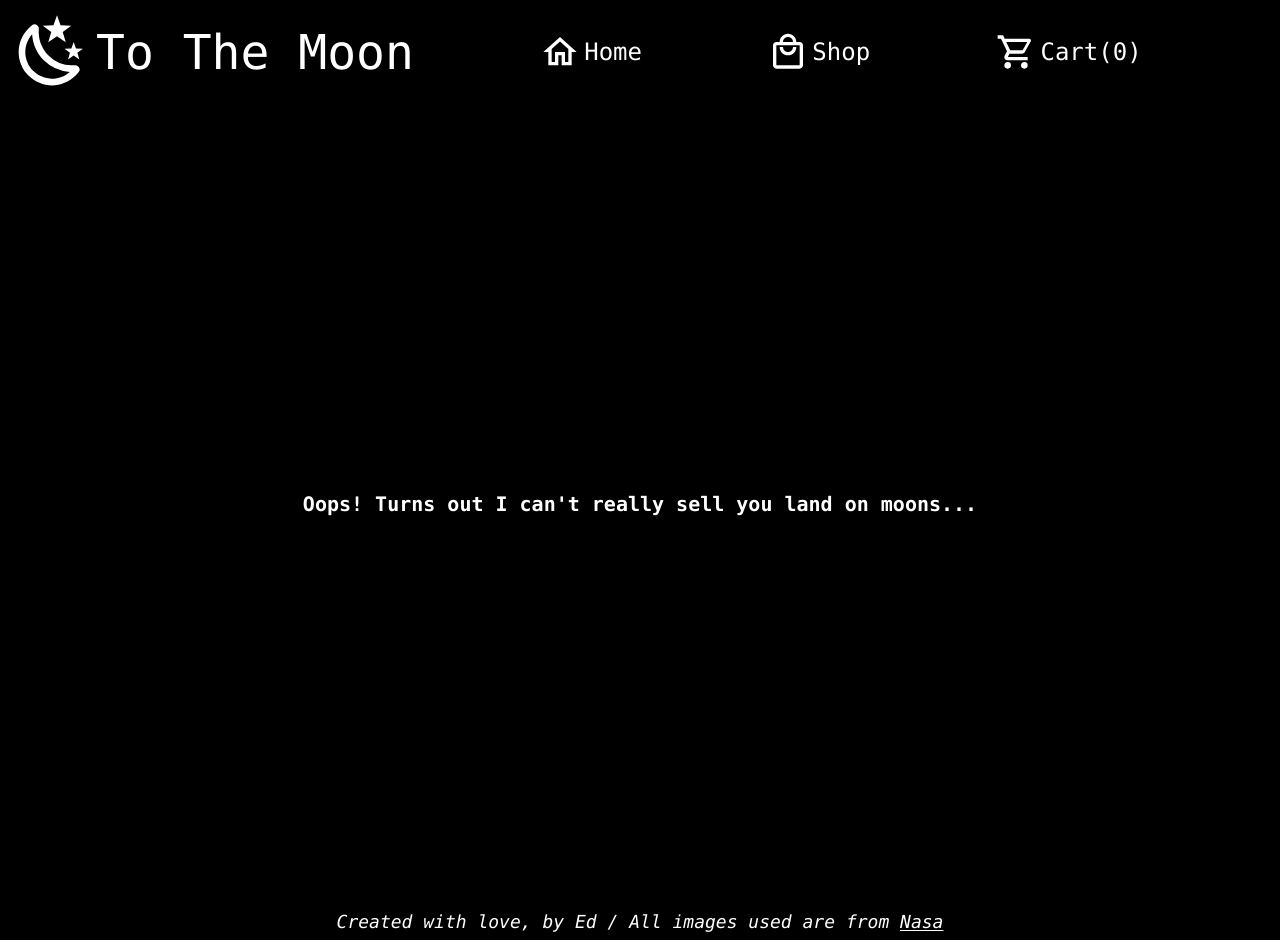
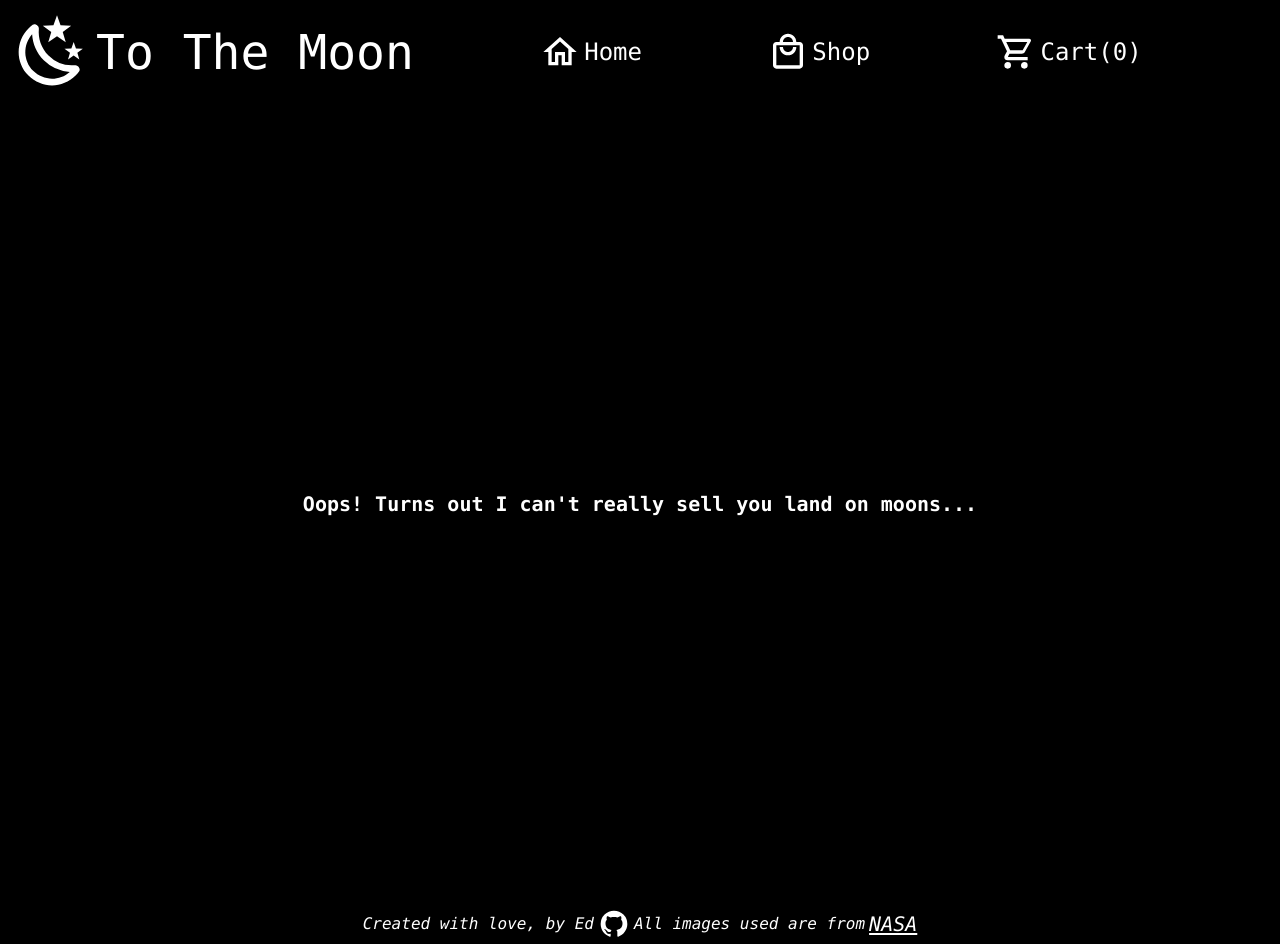
Before and after one commit to edouardblais/online-shop, a React (Create React App) app: page /Cart/Checkout in a window 1280 px wide. Built offline with nearby package versions, Linux system fonts and the light colour scheme.

Commit message:
refactored Footer with appropriate links

```diff
--- a/src/components/Footer.js
+++ b/src/components/Footer.js
@@ -3,7 +3,16 @@
 
 const Footer = () => {
     return (
-        <div className="text-center text-lg text-white font-mono bg-black p-1 italic">Created with love, by Ed / All images used are from <a className="underline underline-offset-2" target="blank" href="https://moon.nasa.gov/">Nasa</a></div>
+        <div className="flex flex-row justify-center items-center text-md text-white font-mono bg-black p-1 italic gap-1">
+            <div>Created with love, by Ed</div>
+            <a className="underline underline-offset-2" target="blank" href="https://github.com/edouardblais">
+                <svg className="fill-white hover:scale-110 h-8" viewBox="0 0 24 24">
+                    <path d="M12 2A10 10 0 0 0 2 12c0 4.42 2.87 8.17 6.84 9.5.5.08.66-.23.66-.5v-1.69c-2.77.6-3.36-1.34-3.36-1.34-.46-1.16-1.11-1.47-1.11-1.47-.91-.62.07-.6.07-.6 1 .07 1.53 1.03 1.53 1.03.87 1.52 2.34 1.07 2.91.83.09-.65.35-1.09.63-1.34-2.22-.25-4.55-1.11-4.55-4.92 0-1.11.38-2 1.03-2.71-.1-.25-.45-1.29.1-2.64 0 0 .84-.27 2.75 1.02.79-.22 1.65-.33 2.5-.33.85 0 1.71.11 2.5.33 1.91-1.29 2.75-1.02 2.75-1.02.55 1.35.2 2.39.1 2.64.65.71 1.03 1.6 1.03 2.71 0 3.82-2.34 4.66-4.57 4.91.36.31.69.92.69 1.85V21c0 .27.16.59.67.5C19.14 20.16 22 16.42 22 12A10 10 0 0 0 12 2Z"/>
+                </svg>
+            </a>
+            <div>All images used are from</div>
+            <a className="underline underline-offset-2 hover:scale-110 text-xl" target="blank" href="https://moon.nasa.gov/">NASA</a>
+        </div>
     )
 }
 
```
Also changed, not shown: src/icons/github.svg (added).
